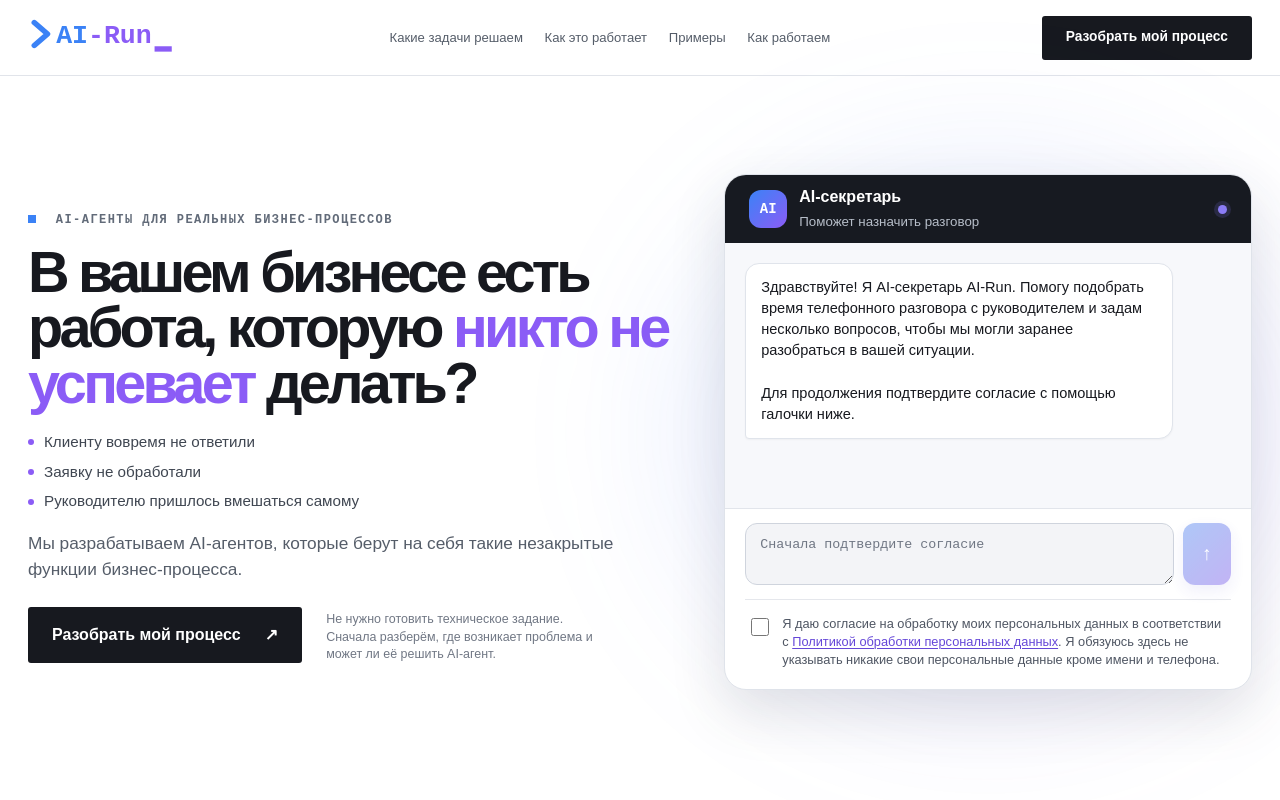
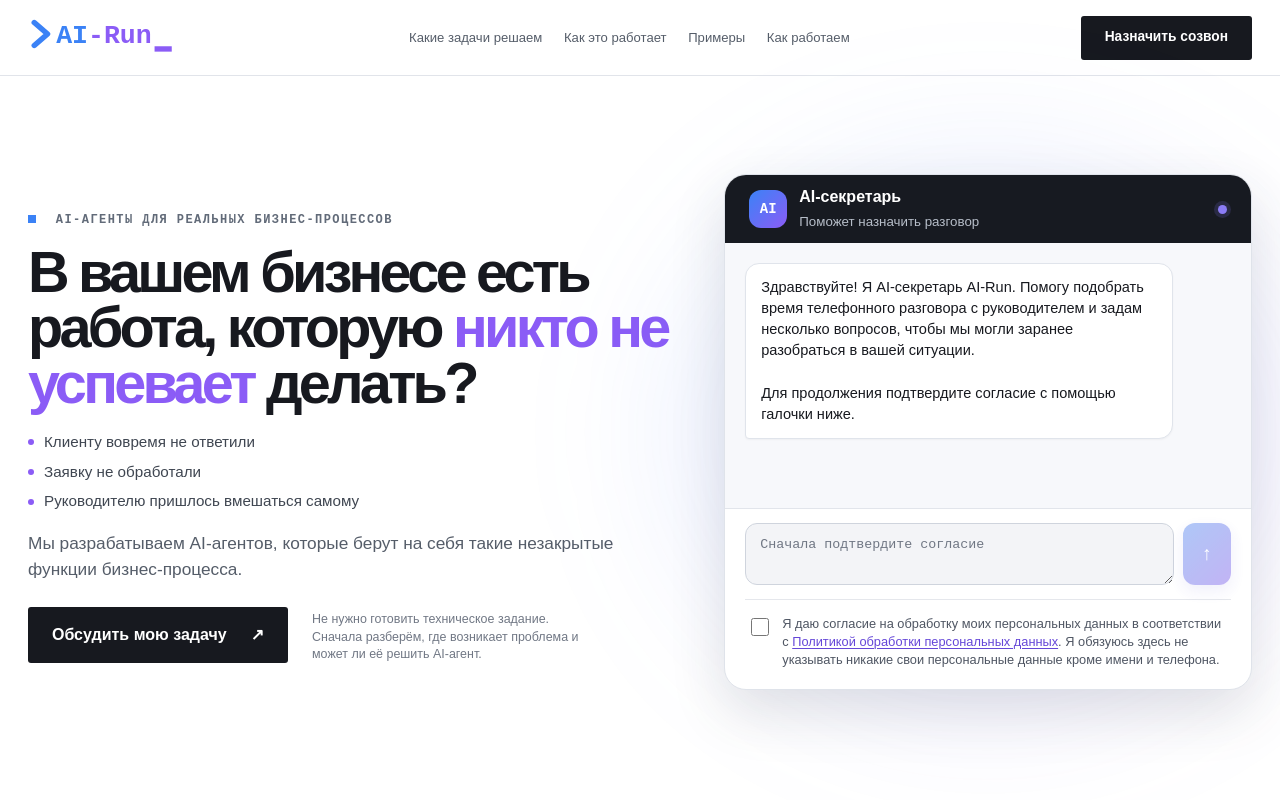
Before and after one commit to eipvyaru/ai-run.ru, a Next.js app: page / in a window 1280 px wide. Shown: the top 800 px of the page. Built offline with nearby package versions, Linux system fonts and the light colour scheme.

Commit message:
Update landing CTA labels

```diff
--- a/src/app/page.tsx
+++ b/src/app/page.tsx
@@ -27,7 +27,7 @@ export default function Home() {
       <nav aria-label="Основная навигация">
         <a href="#tasks">Какие задачи решаем</a><a href="#capabilities">Как это работает</a><a href="#examples">Примеры</a><a href="#process">Как работаем</a>
       </nav>
-      <ChatCta className="button button-small">Разобрать мой процесс</ChatCta>
+      <ChatCta className="button button-small">Назначить созвон</ChatCta>
     </header>
 
     <section className="hero" id="top">
@@ -40,7 +40,7 @@ export default function Home() {
           <li>Руководителю пришлось вмешаться самому</li>
         </ul>
         <p className="lead">Мы разрабатываем AI-агентов, которые берут на себя такие незакрытые функции бизнес-процесса.</p>
-        <div className="hero-actions"><ChatCta>Разобрать мой процесс <span>↗</span></ChatCta><p>Не нужно готовить техническое задание. Сначала разберём, где возникает проблема и может ли её решить AI-агент.</p></div>
+        <div className="hero-actions"><ChatCta>Обсудить мою задачу <span>↗</span></ChatCta><p>Не нужно готовить техническое задание. Сначала разберём, где возникает проблема и может ли её решить AI-агент.</p></div>
       </div>
       <div id="secretary" className="chat-wrap" tabIndex={-1}><Chat /></div>
     </section>
@@ -77,7 +77,7 @@ export default function Home() {
       ].map(([t,d],i)=><li key={t}><span>0{i+1}</span><h3>{t}</h3><p>{d}</p></li>)}</ol>
     </section>
 
-    <section className="final-cta"><p className="eyebrow"><span /> Начнём с конкретной проблемы</p><h2>Не уверены, какую задачу<br/>можно передать AI?</h2><p>Расскажите, где сейчас возникают задержки, потерянные задачи или постоянный ручной контроль. Начать можно без технического задания.</p><ChatCta className="button light">Разобрать мой процесс <span>↗</span></ChatCta></section>
+    <section className="final-cta"><p className="eyebrow"><span /> Начнём с конкретной проблемы</p><h2>Не уверены, какую задачу<br/>можно передать AI?</h2><p>Расскажите, где сейчас возникают задержки, потерянные задачи или постоянный ручной контроль. Начать можно без технического задания.</p><ChatCta className="button light">Найти, что можно передать AI <span>↗</span></ChatCta></section>
     <footer><Image src="/logo.svg" width={160} height={50} alt="AI-Run"/><p>AI-агенты для бизнеса</p><a href="/privacy-policy">Политика обработки персональных данных</a><span>© 2026 AI-Run</span></footer>
   </main>;
 }
```
Also changed, not shown: 2 other files (tests, documents, lock files or other folders).
